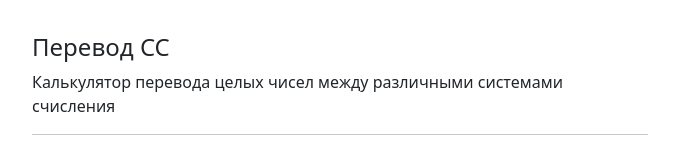
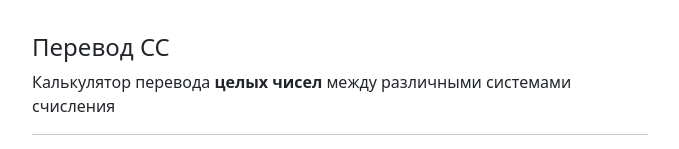
Before and after one commit to mccrush/info, a Vue app: page / in a window 1280 px wide. Both pictures are taken after a click on the button "Перевод СС". Shown: the part 171-320 px from the top of the page, without its empty margins (300-979 px from the left). Built offline with nearby package versions, Linux system fonts and the light colour scheme.

Commit message:
Add bold font

```diff
--- a/src/views/Ss.vue
+++ b/src/views/Ss.vue
@@ -3,7 +3,8 @@
     <div class="col-12 pt-3">
       <h4>Перевод СС</h4>
       <p>
-        Калькулятор перевода целых чисел между различными системами счисления
+        Калькулятор перевода <strong>целых чисел</strong> между различными
+        системами счисления
         <!-- <a
           href="https://calculatori.ru/perevod-chisel.html"
           target="_blank"
```
